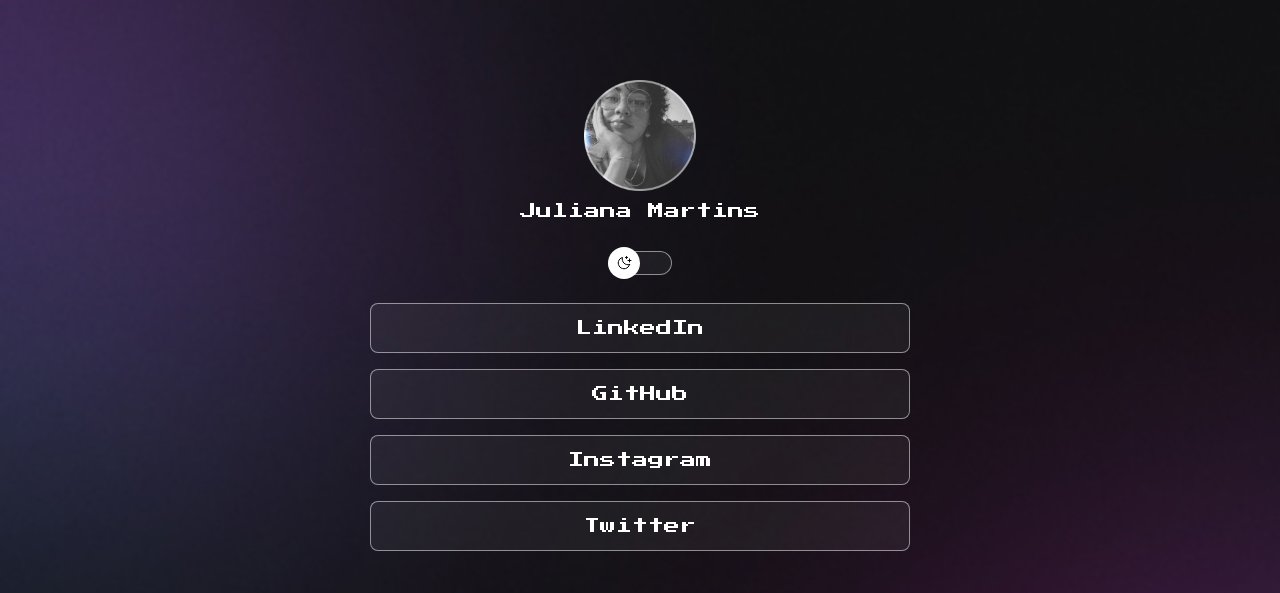
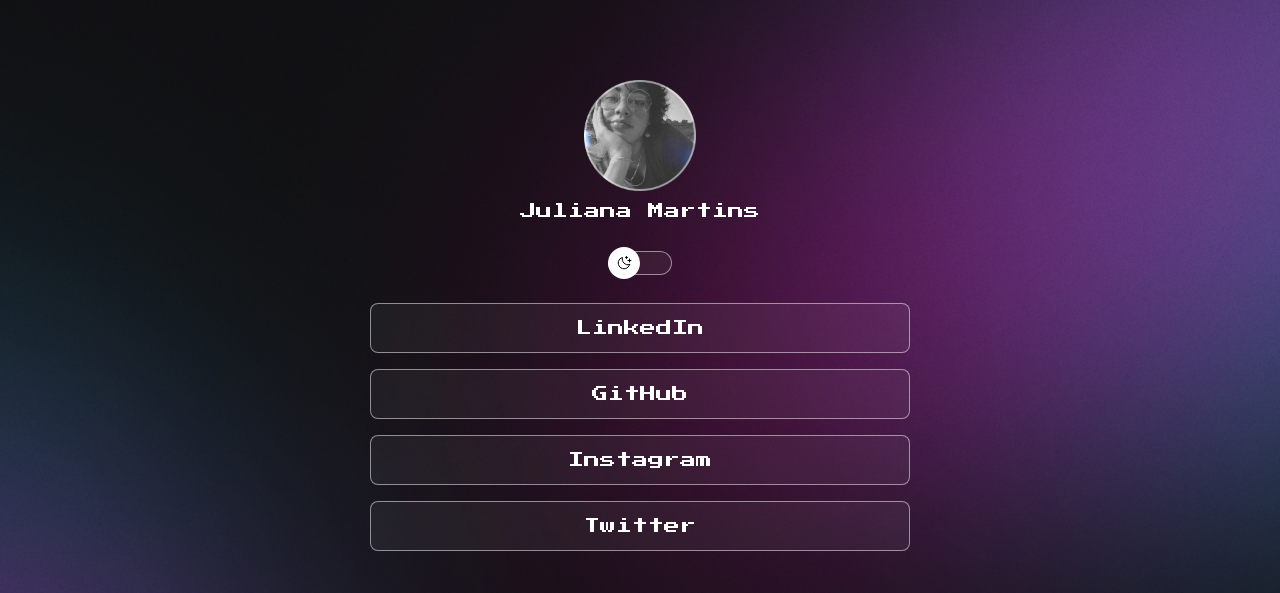
Before and after one commit to Ju7iana/devlink, a plain HTML site: page index.html in a window 1280 px wide. Shown: the top 593 px of the page. Drawn offline with nearby package versions, Linux system fonts and the light colour scheme.

Commit message:
change background based on media queries

```diff
--- a/style.css
+++ b/style.css
@@ -36,6 +36,7 @@
 
 body {
     background: var(--bg-url) no-repeat top center/cover;
+    height: 100vh;
 
 }
 
@@ -157,3 +158,13 @@ ul li a:hover {
     justify-content: center;
 
 }
+/* media queres */
+@media (min-width: 700px) {
+    :root {
+        --bg-url: url(./assets/bg-desktop.jpg);
+    }
+
+    .light {
+        --bg-url: url(./assets/bg-desktop-light.jpg);
+    }
+}
```
